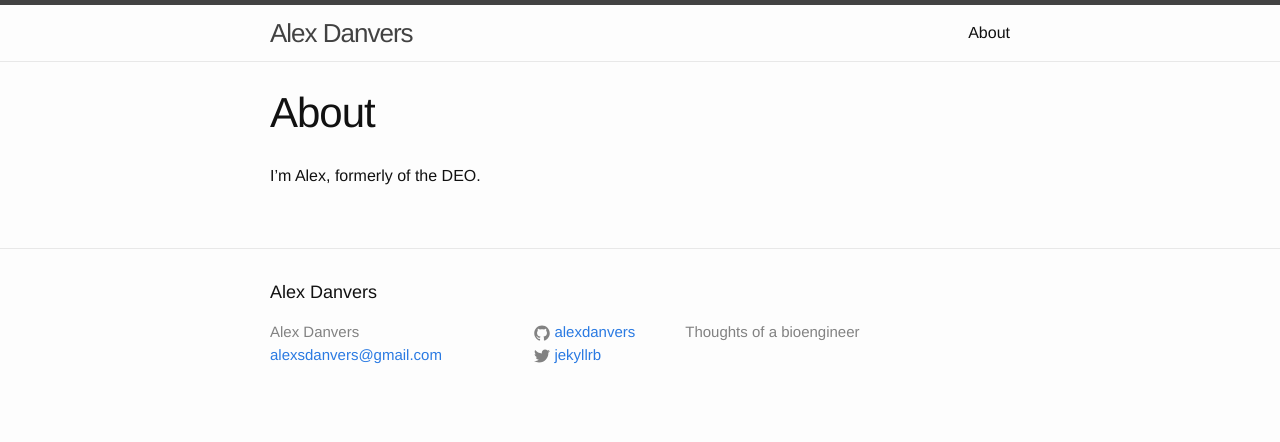
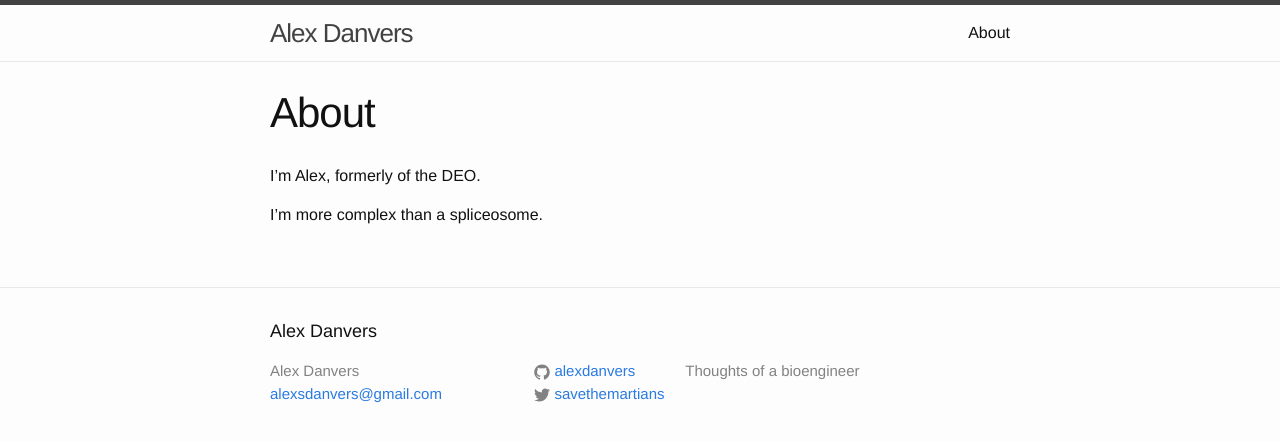
Before and after one commit to alexdanvers/alexdanvers.github.io, a Jekyll site: the page built from about.md, in a window 1280 px wide. Shown: the top 442 px of the page. Built offline with Jekyll 4.4.1, drawn with Linux system fonts in a browser that asks for light colours.

Commit message:
Add my twitter I guess

```diff
--- a/_config.yml
+++ b/_config.yml
@@ -4,7 +4,7 @@ email: alexsdanvers@gmail.com
 description: Thoughts of a bioengineer
 baseurl: "" # the subpath of your site, e.g. /blog/
 url: "https://alexsdanvers.github.com" # the base hostname & protocol for your site
-twitter_username: jekyllrb
+twitter_username: savethemartians
 github_username: alexdanvers
 
 # Build settings
--- a/about.md
+++ b/about.md
@@ -5,3 +5,5 @@ permalink: /about/
 ---
 
 I'm Alex, formerly of the DEO.
+
+I'm more complex than a spliceosome.
```
